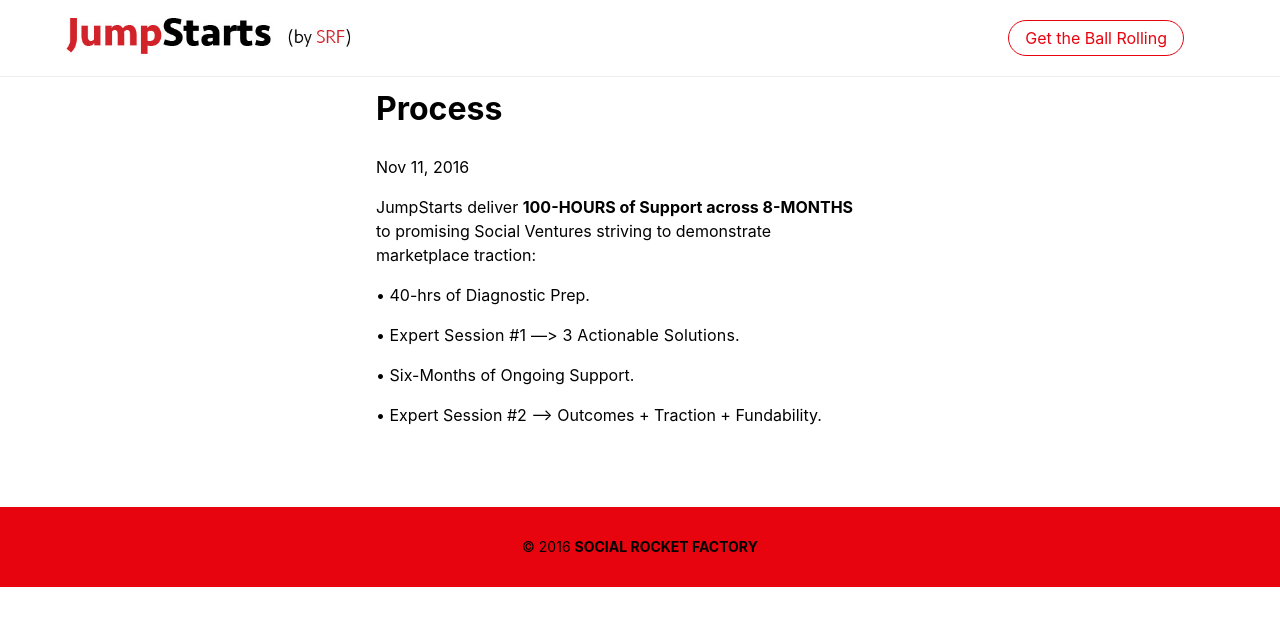
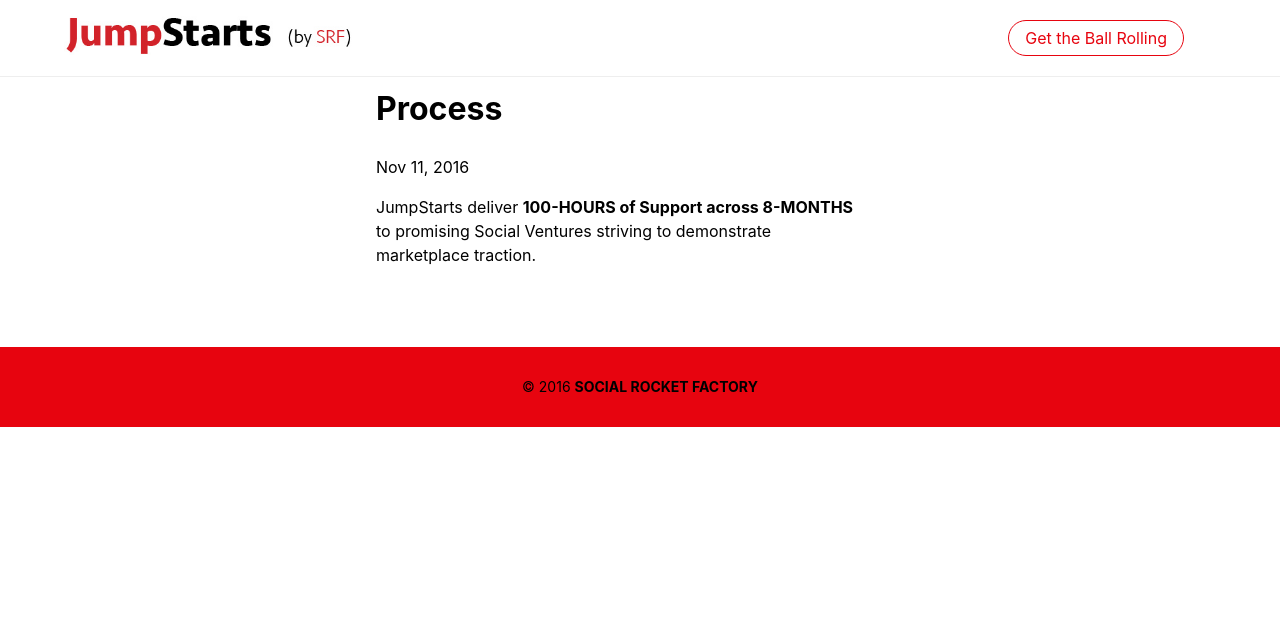
Before and after one commit to aaronergreen/jumpstarts, a Jekyll site: the page built from _about/process.md, in a window 1280 px wide. Shown: the top 626 px of the page. Built offline with Jekyll 4.4.1, drawn with Linux system fonts in a browser that asks for light colours.

Commit message:
Update from Forestry.io - process.md

```diff
--- a/_about/process.md
+++ b/_about/process.md
@@ -19,12 +19,4 @@
     a <u>Case Study</u> describing:\n\n- What Worked?\n- What Didn't?\n- What Was
     Learned?\n- General recommendations for Social Startup design. "
 ---
-JumpStarts deliver **100-HOURS of Support across 8-MONTHS** to promising Social Ventures striving to demonstrate marketplace traction:
-
-• 40-hrs of Diagnostic Prep.
-
-• <span style="letter-spacing: 0.01em;">Expert Session #1 ---> 3 Actionable Solutions.</span>
-
-• Six-Months of Ongoing Support.
-
-• Expert Session #2 ---> Outcomes + Traction + Fundability.
+JumpStarts deliver **100-HOURS of Support across 8-MONTHS** to promising Social Ventures striving to demonstrate marketplace traction.
```
